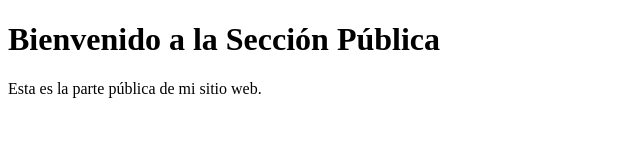
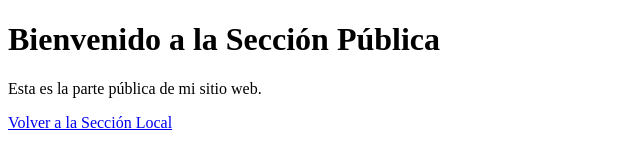
Before and after one commit to angelussantaines/iconos, a plain HTML site: page public.html in a window 1280 px wide. Shown: the whole page, without its empty margins (0-640 px from the left). Drawn offline with Linux system fonts and the light colour scheme.

Commit message:
Add files via upload

```diff
--- a/public.html
+++ b/public.html
@@ -2,7 +2,7 @@
 <html>
 <head>
     <title>Mi Página Web Pública</title>
-    <!-- Asegúrate de reemplazar la URL de abajo con la URL 'raw' de tu archivo manifest.json -->
+    <!-- Asegúrate de usar la URL 'raw' correcta de tu archivo manifest.json -->
     <link rel="manifest" href="https://raw.githubusercontent.com/angelussantaines/iconos/main/manifest.json">
     <!-- Agrega aquí otros elementos del head como referencias a CSS, meta tags, etc. -->
 </head>
@@ -10,8 +10,9 @@
     <h1>Bienvenido a la Sección Pública</h1>
     <p>Esta es la parte pública de mi sitio web.</p>
 
-    <!-- Aquí puedes agregar más contenido público según tus necesidades -->
-    <!-- Por ejemplo, información sobre el evento, imágenes, formularios, etc. -->
+    <!-- Contenido público adicional aquí -->
 
+    <!-- Enlace opcional de regreso a la parte local, ajusta la URL según sea necesario -->
+    <a href="file:///ruta/a/tu/index.html">Volver a la Sección Local</a>
 </body>
 </html>
```
